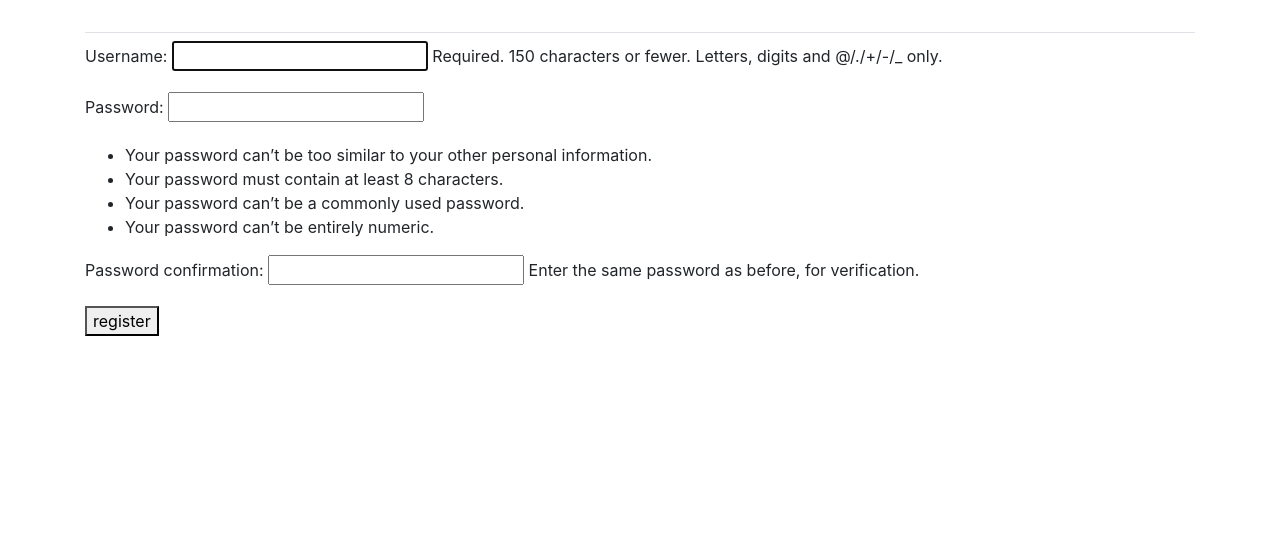
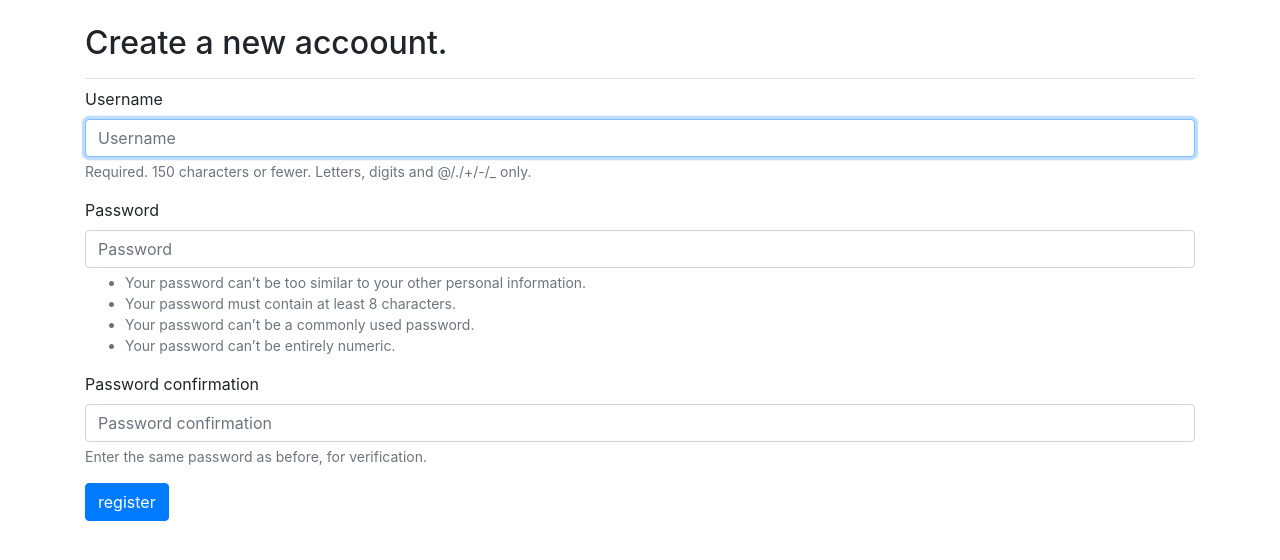
Before and after one commit to Munewxar/learning-log, a Django app: page /users/register/ in a window 1280 px wide. Shown: the part 58-618 px from the top of the page. Run offline with Django 4.2, Linux system fonts and the light colour scheme; some libraries are stand-ins or nearby versions.

Commit message:
register page design updated

```diff
--- a/users/templates/registration/register.html
+++ b/users/templates/registration/register.html
@@ -1,13 +1,19 @@
 {% extends "learning_logs/base.html" %}
+{% load bootstrap4 %}
+
+
+{% block page_header %}
+<h2>Create a new accoount.</h2>
+{% endblock page_header %}
 
 {% block content %}
+<form method="post" action="{% url 'users:register' %}" class="form">
+    {% csrf_token %}
+    {% bootstrap_form form %}
+    {% buttons %}
+    <button name="submit" class="btn btn-primary">register</button>
+    {% endbuttons %}
 
-<form method="post" action="{% url 'users:register' %}">
-    {% csrf_token %}
-    {{ form.as_p }}
-
-    <button name="submit">register</button>
     <input type="hidden" name="next" value="{% url 'learning_logs:index' %}" />
 </form>
-
 {% endblock content%}
```
